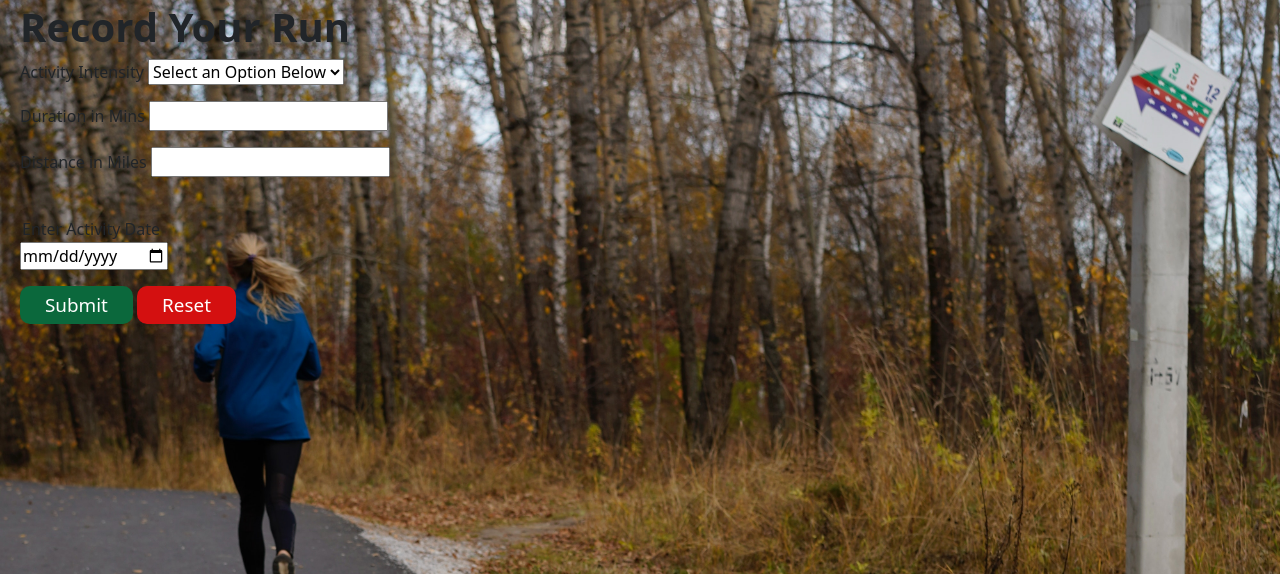
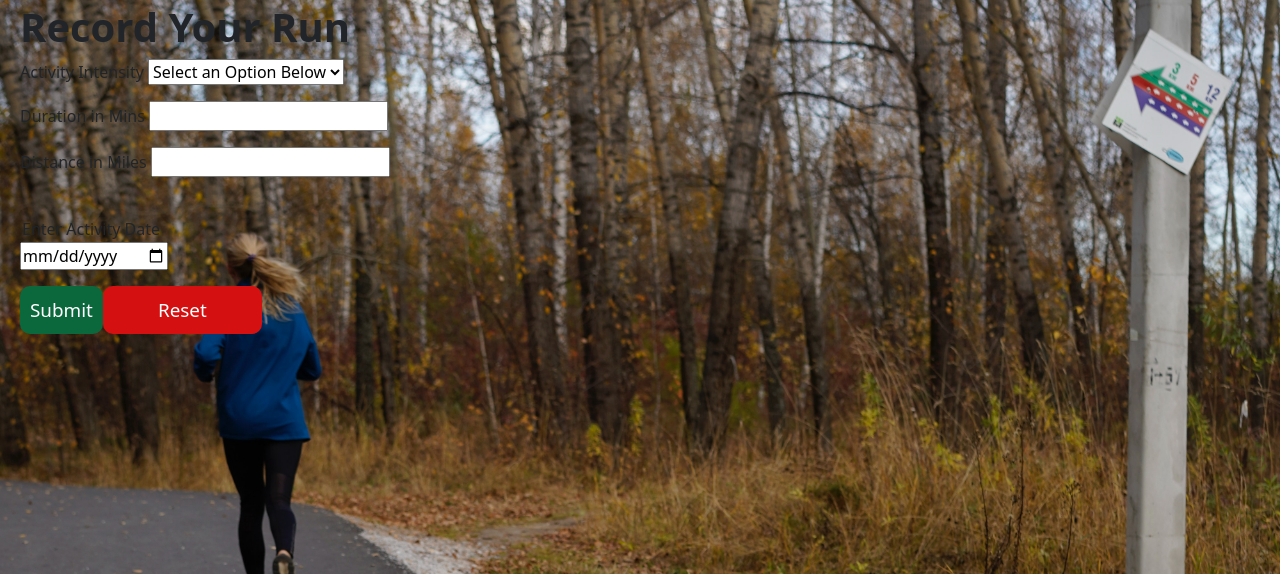
Before and after one commit to roadrunnerinthesun/Time2Run, a Flask app: page /record_run in a window 1280 px wide. Shown: the part 57-631 px from the top of the page. Run offline with Flask 2, Linux system fonts and the light colour scheme; the visitor is signed in with stand-in values (Sample User, id 1); data comes from the database, SQL or seed files in the repository; data that the repository does not hold is empty; some web fonts are replaced.

Commit message:
working on profile

```diff
--- a/static/css/style.css
+++ b/static/css/style.css
@@ -11,6 +11,8 @@ body {
 img {
     height: 75%;
 }
+
+
 
 .message_flash {
     font-family: 'Gayathri', sans-serif;
@@ -38,6 +40,8 @@ img {
     text-align: left;
 }
 
+
+
 .footer {
     text-align: center;
     padding: 5px;
@@ -45,6 +49,21 @@ img {
     font-size: 0.9rem;
 }
 
+#submit-login {
+    display: inline-block;
+    padding: 10px;
+    color: #ffffff;
+    border: 0;
+    float: left !important;
+    margin:5px;
+}
+
+form input[type="submit"] {
+    display: inline-block;
+    padding: 10px;
+    color: #ffffff;
+    float: left !important;
+}
 
 /* New User Form */
 .new-user-form {
@@ -77,7 +96,7 @@ img {
     background-color: #0b683c;
     color: #FFFF;
     border-radius: 10px;
-    padding: 5px 25px;
+    padding: 10px 25px;
     border: 0;
     font-size: 1.18rem;
 }
@@ -91,7 +110,7 @@ img {
     background-color: #d41010;
     color: #FFFF;
     border-radius: 10px;
-    padding: 5px 25px;
+    padding: 10px 55px;
     border: 0;
     font-size: 1.18rem;
 }
```
